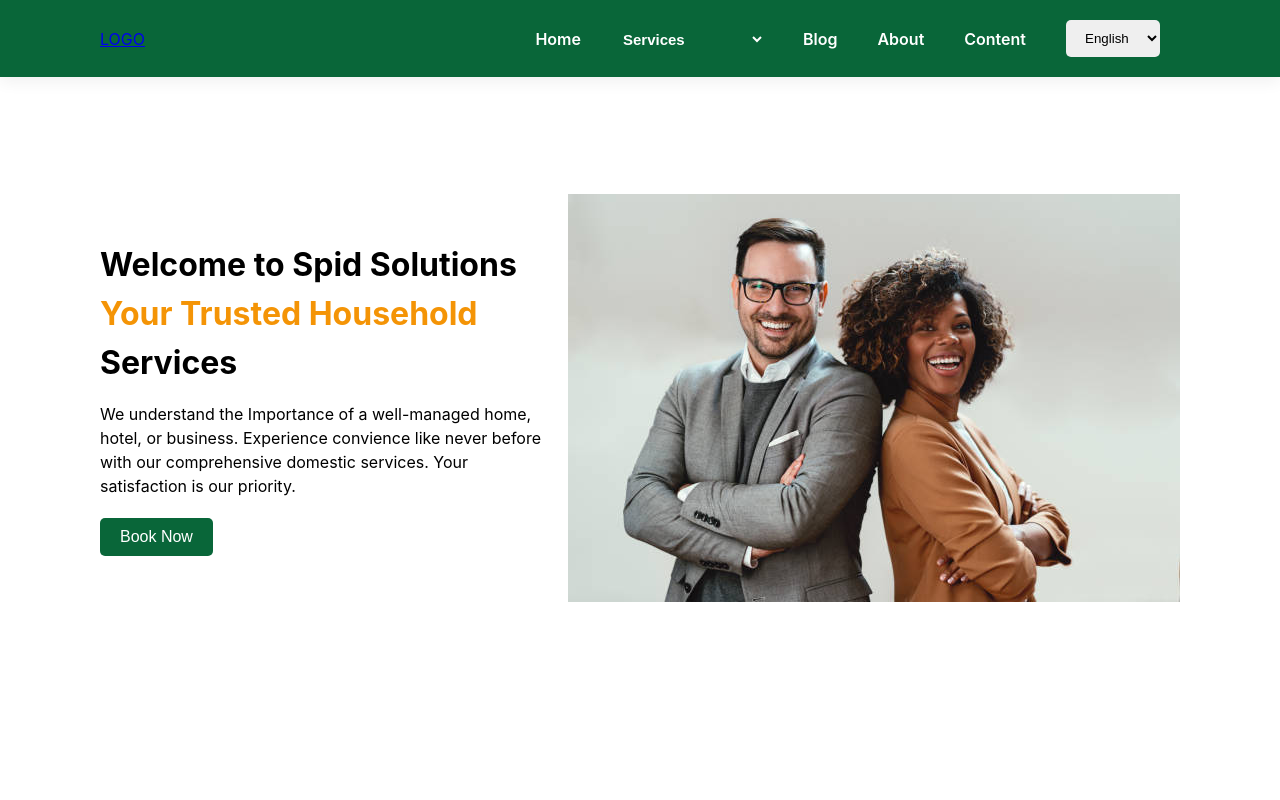
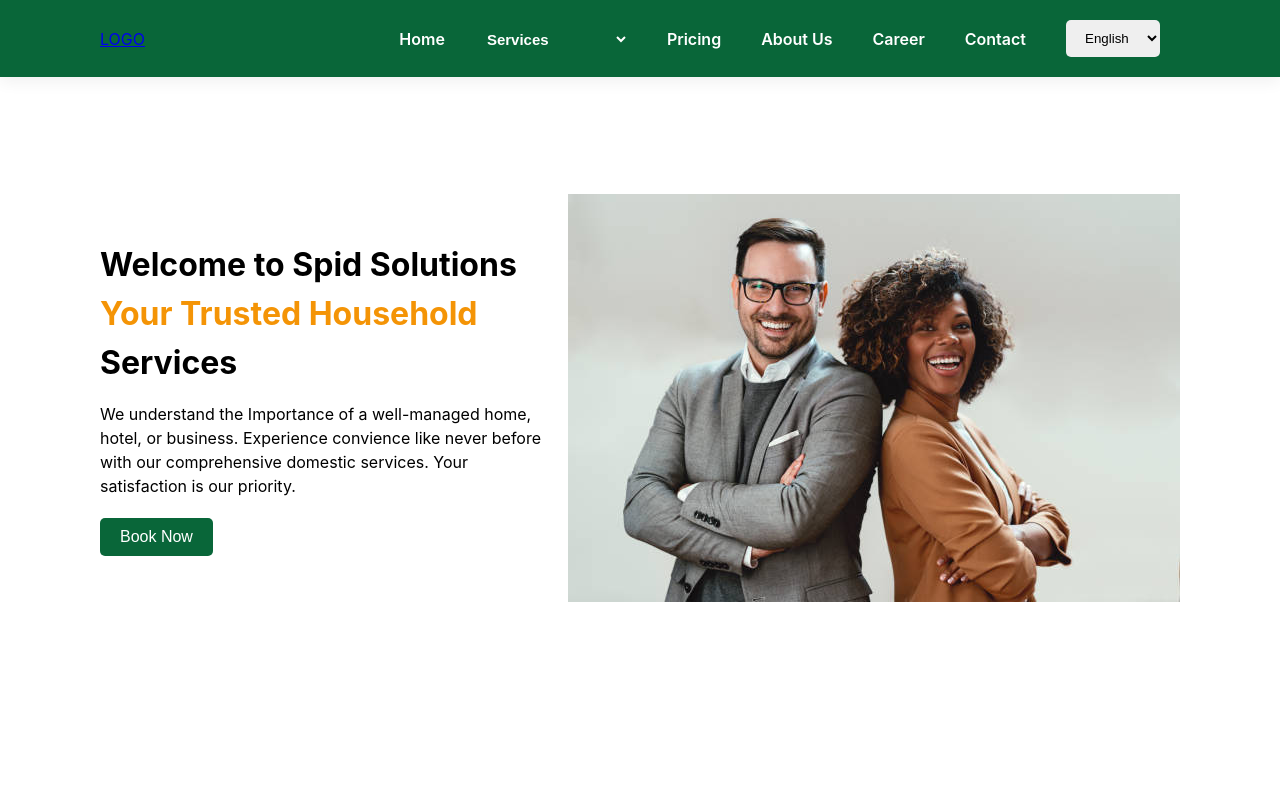
Before and after one commit to pascalniri/spidsol-website, a React (Create React App) app: page / in a window 1280 px wide. Shown: the top 800 px of the page. Built offline with nearby package versions, Linux system fonts and the light colour scheme.

Commit message:
Changed nav lists

```diff
--- a/src/components/Header.js
+++ b/src/components/Header.js
@@ -34,9 +34,11 @@ class Header extends Component{
                     <option><a href='#'>Caretaker</a></option>
                   </select>
                 </li>
-              <li><a href='#'>Blog</a></li>
-              <li><a href='#'>About</a></li>
-              <li><a href='#'>Content</a></li>
+                <li><a href='#'>Pricing</a></li>
+
+              <li><a href='#'>About Us</a></li>
+              <li><a href='#'>Career</a></li>
+              <li><a href='#'>Contact</a></li>
               <li id='language-two'>
                 <select  style={{padding:'10px 15px', border:'none', outline:'none', borderRadius:'5px'}}>
                    <option>English</option>
```
